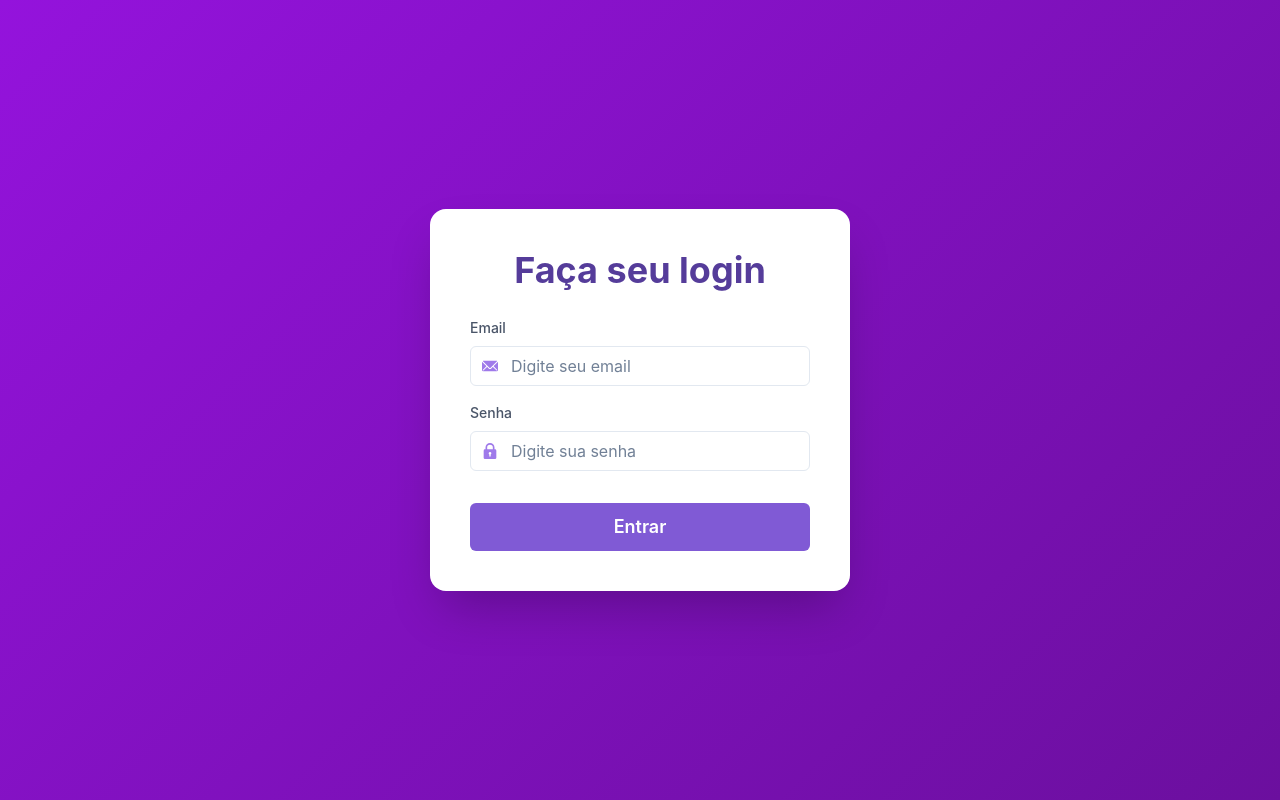
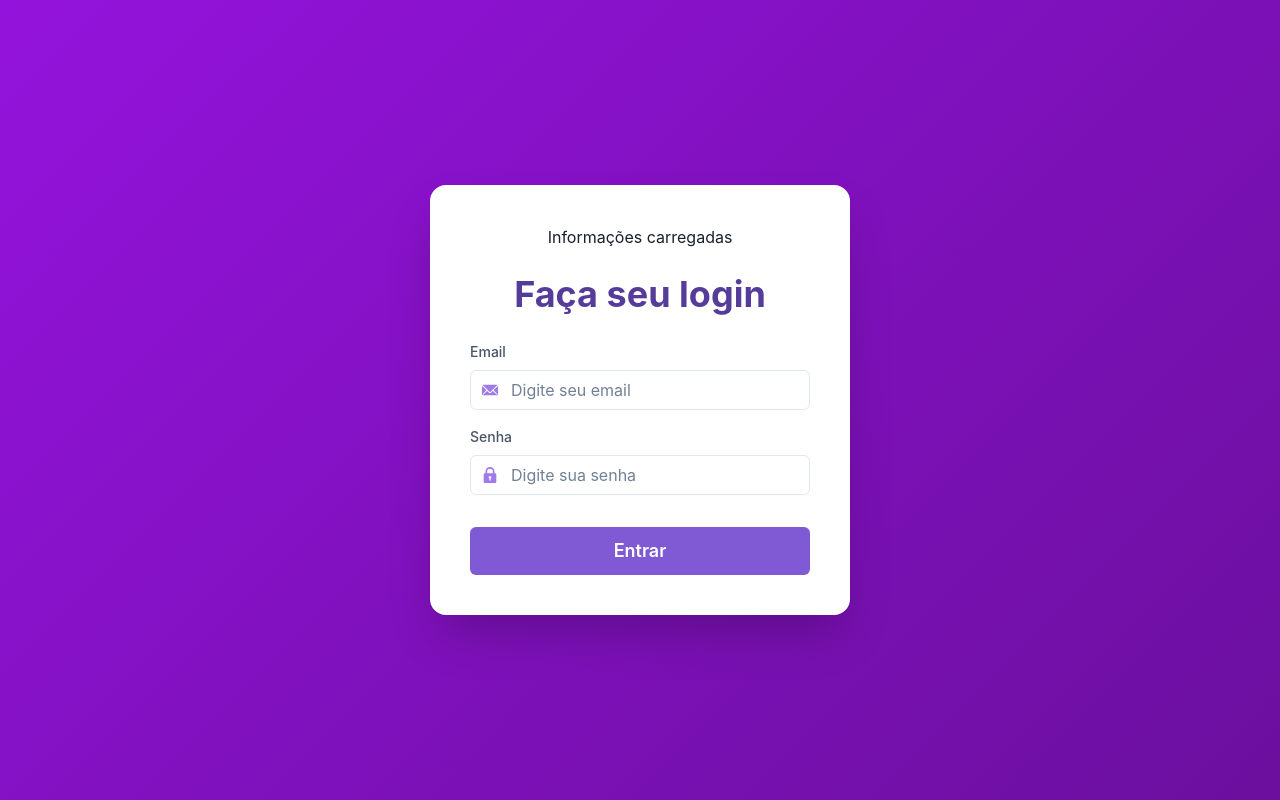
Before and after one commit to Cybervtx/dio_typescript, a React (Create React App) app in the folder 2 - introducao_ao_react_com_typescript/my-app-ts/: page / in a window 1280 px wide. Built offline with nearby package versions, Linux system fonts and the light colour scheme.

Commit message:
manipulando estado

```diff
--- a/2 - introducao_ao_react_com_typescript/my-app-ts/src/components/Card.tsx
+++ b/2 - introducao_ao_react_com_typescript/my-app-ts/src/components/Card.tsx
@@ -43,6 +43,11 @@ export const Card = () => {
       boxShadow="2xl"
     >
       <VStack spacing={6}>
+        {
+          userData === null || userData === undefined ?
+          <h1>Loading ...</h1> :
+          <h1>Informações carregadas</h1>
+        }
         <Heading
           as="h1"
           size={{ base: "lg", md: "xl" }}
```
